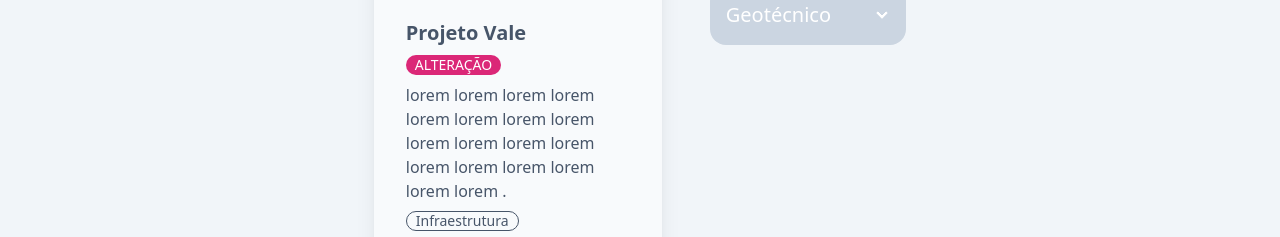
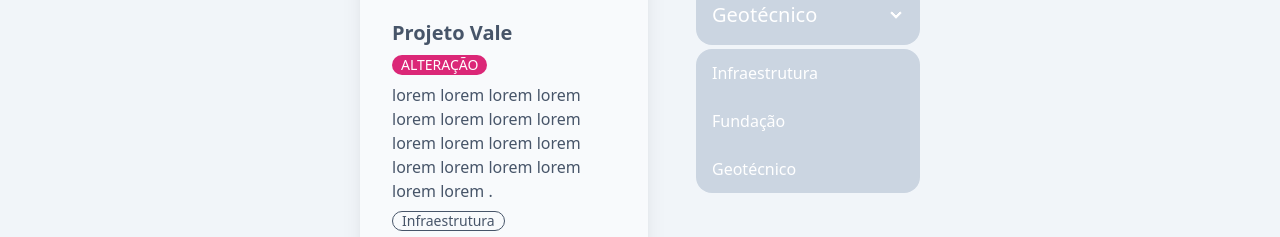
Before and after one commit to arthurlongue/fortes-engenharia, a React (Vite) app: page /project/1 in a window 1280 px wide. Shown: the part 231-468 px from the top of the page. Built offline with nearby package versions, Linux system fonts and the light colour scheme.

Commit message:
menu component

```diff
--- a/src/Pages/Project.tsx
+++ b/src/Pages/Project.tsx
@@ -6,6 +6,7 @@ import { useParams } from "react-router-dom"
 import cardData from "../cardData"
 import { useEffect } from "react"
 import Collapse from "../components/Collapse/Collapse"
+import Menu from "../components/Menu/Menu"
 
 function Project() {
   const { id } = useParams()
@@ -33,6 +34,7 @@ function Project() {
             index={2}
             title={"Geotécnico"}
             description={"teste teste teste"}></Collapse>
+          <Menu></Menu>
         </div>
       </div>
       <Footer></Footer>
--- /dev/null
+++ b/src/components/Menu/Menu.tsx
@@ -0,0 +1,19 @@
+import React from "react"
+
+function Menu() {
+  return (
+    <ul className="menu rounded-box w-56 bg-slate-300">
+      <li>
+        <a>Infraestrutura</a>
+      </li>
+      <li>
+        <a>Fundação</a>
+      </li>
+      <li>
+        <a>Geotécnico</a>
+      </li>
+    </ul>
+  )
+}
+
+export default Menu
```
Also changed, not shown: src/components/Collapse/Collapse.tsx (line endings or trailing spaces).
